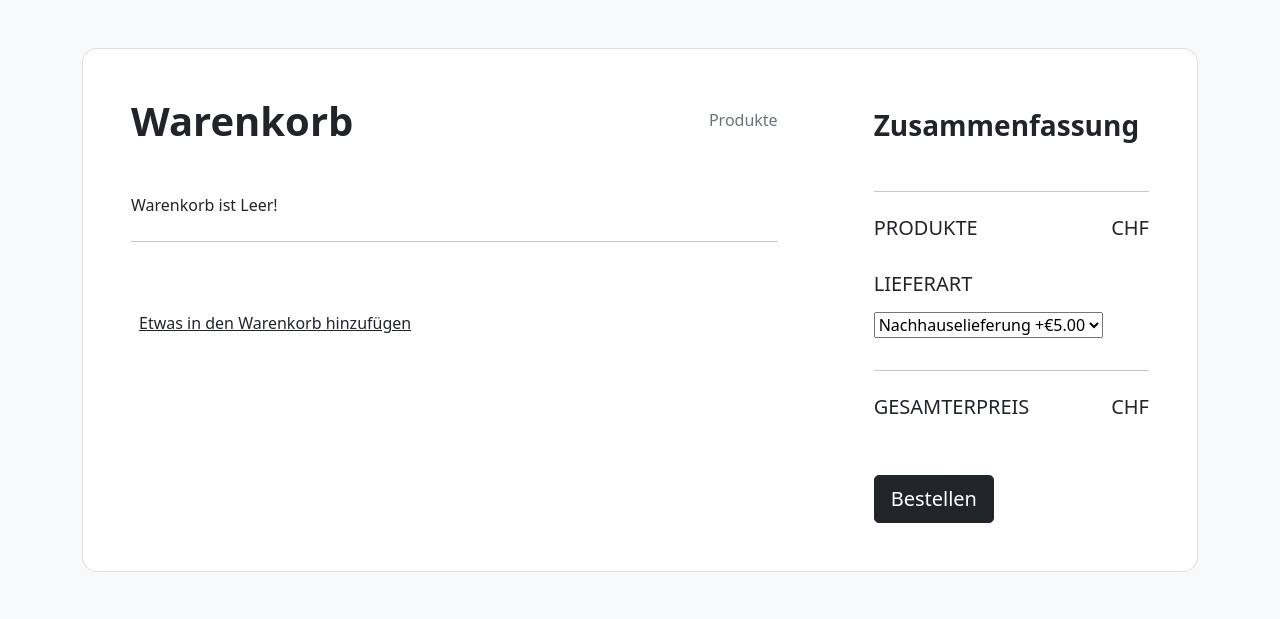
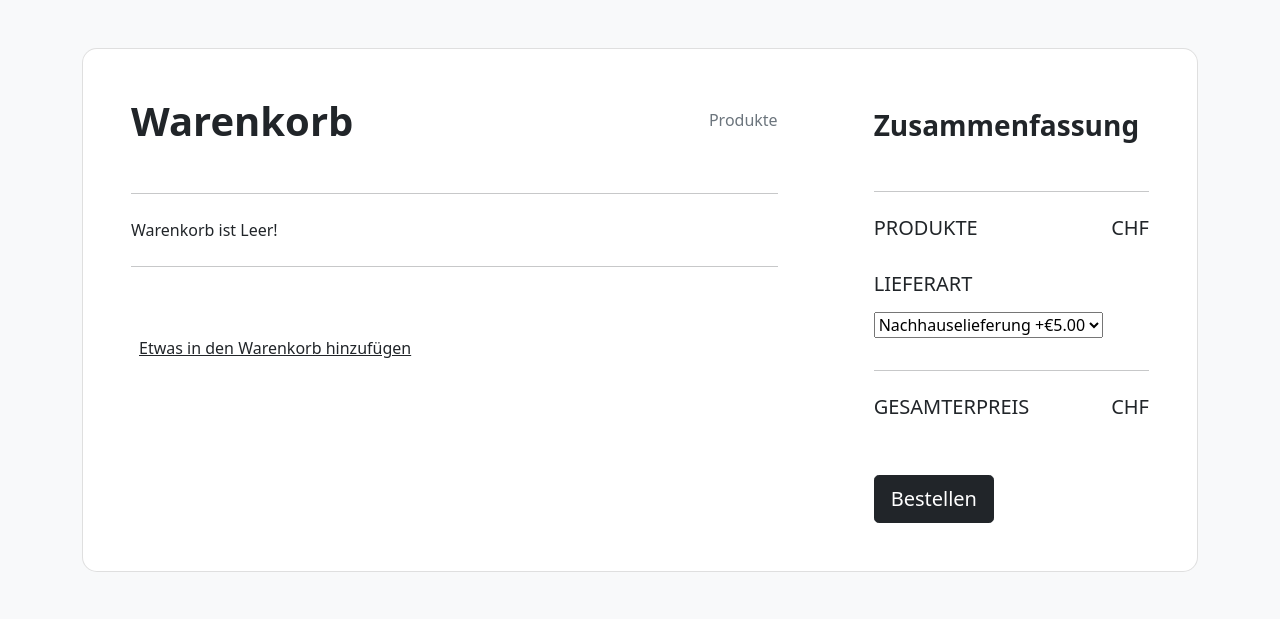
Before and after one commit to asdfJPasdf/order-system, a CodeIgniter app: page /database/cart in a window 1280 px wide. Shown: the part 76-695 px from the top of the page. Run offline with CodeIgniter, Linux system fonts and the light colour scheme; data that the repository does not hold is empty; some libraries are stand-ins or nearby versions.

Commit message:
small changes

```diff
--- a/CodeIgniter-3.1.13/application/controllers/kitchen_controller.php
+++ b/CodeIgniter-3.1.13/application/controllers/kitchen_controller.php
@@ -78,6 +78,7 @@ function __construct() {
     }
     public function showDelivery($table, $address){
 
+		$user = $this->login_model->getUserbyID($this->session->user_id);
         if($table == 0){
             return "Lieferung nach: ".$user[0]['address'];
         }
--- a/CodeIgniter-3.1.13/application/views/shoppingCart.php
+++ b/CodeIgniter-3.1.13/application/views/shoppingCart.php
@@ -12,9 +12,10 @@
                     <h1 class="fw-bold mb-0 text-black">Warenkorb</h1>
                     <h6 class="mb-0 text-muted"><?php echo $number?> Produkte</h6>
                   </div>
+                    <hr class="my-4">
                   <?php if(!empty($products)) {
                    foreach($products as $product){?>
-                    <hr class="my-4">
+
 
                     <div class="row mb-4 d-flex justify-content-between align-items-center">
                         <div class="col-md-2 col-lg-2 col-xl-2">
@@ -55,11 +56,15 @@
 
                 <?php }?>
 
+                    <hr class="my-4">
                   <div class="pt-5">
                     <h6 class="mb-0"><a href="<?php echo $url?>food" class="text-body"><i
                           class="fas fa-long-arrow-alt-left me-2"></i>Zurück zur Speisekarte</a></h6>
                   </div>
+
           <?php }
+
+
                 else {
                 ?>
                 <p>Warenkorb ist Leer! </p>
```
